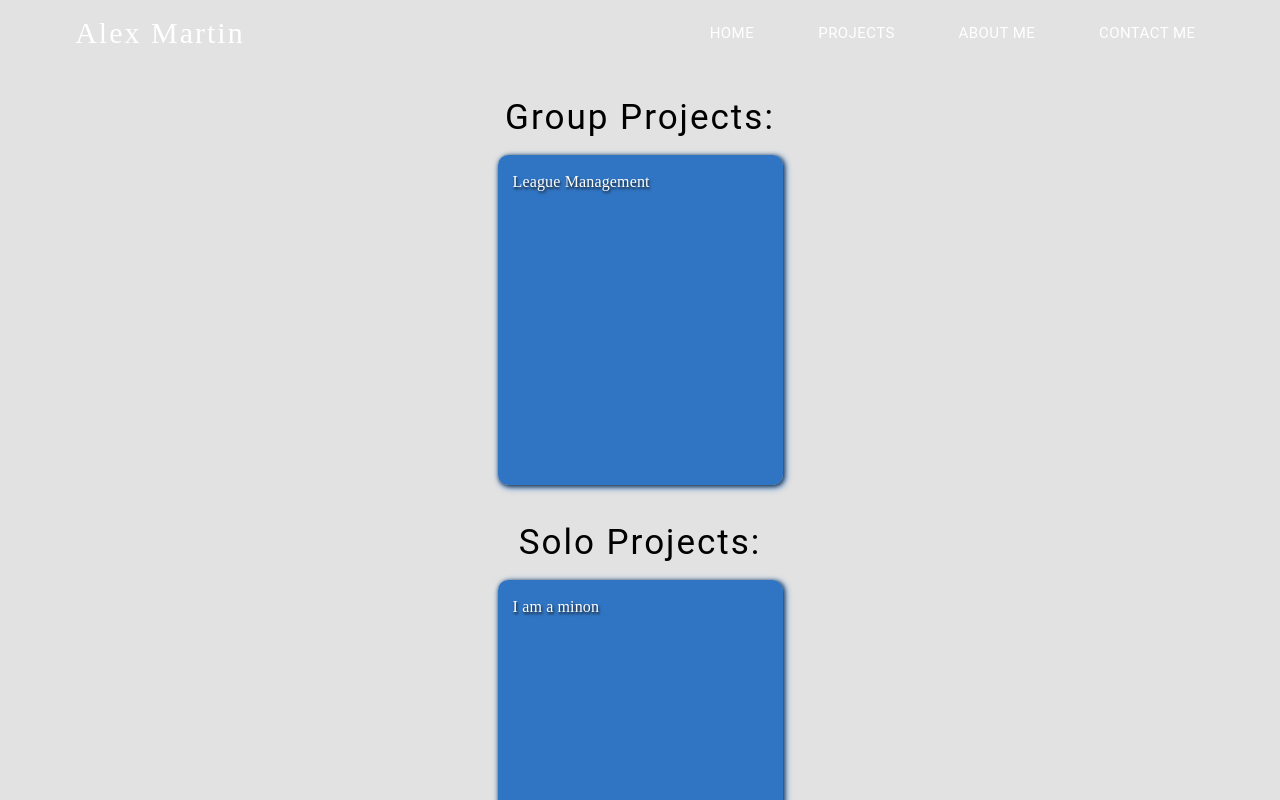
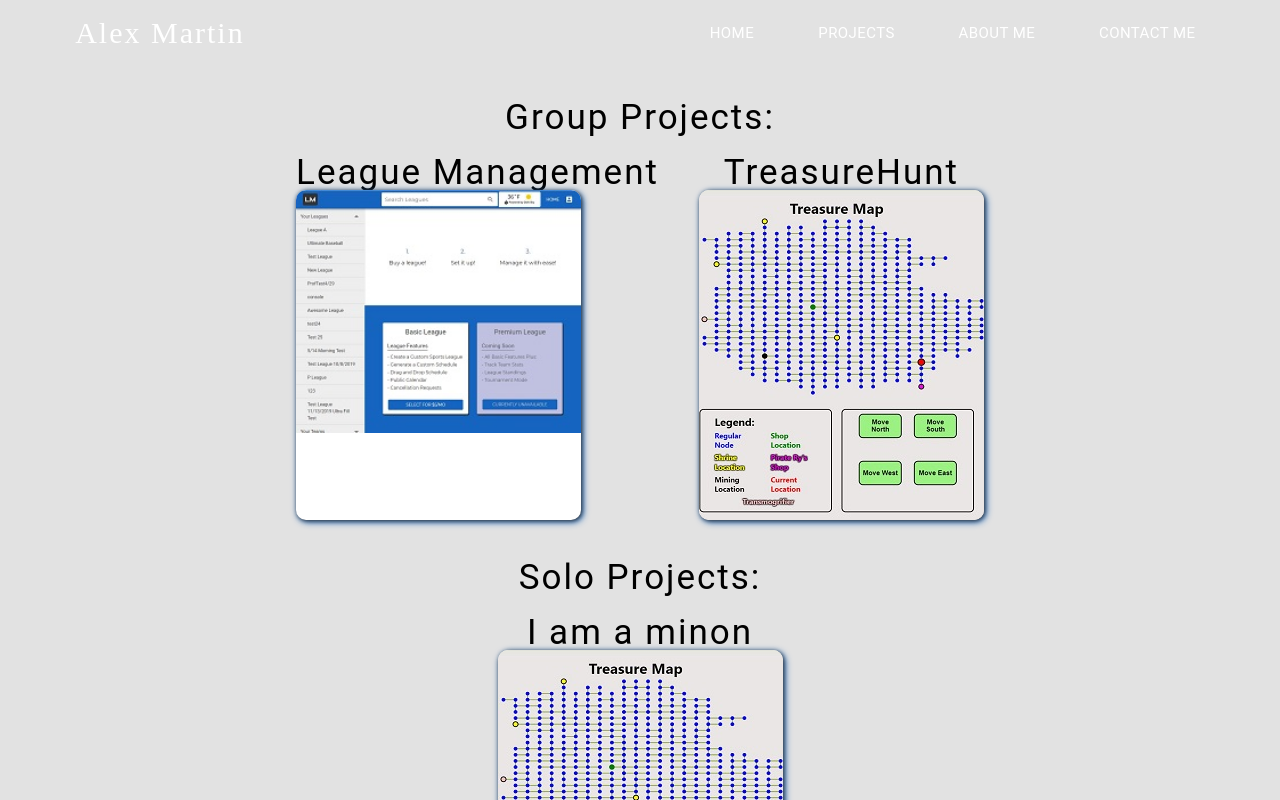
Before and after one commit to atonymartin20/Portfolio, a React (Create React App) app: page /projects in a window 1280 px wide. Shown: the top 800 px of the page. Built offline with nearby package versions, Linux system fonts and the light colour scheme; grey boxes are pictures that could not be loaded; a web font is replaced by a local one.

Commit message:
Pictures on cards almost working properly

```diff
--- a/src/Components/Projects/projectCard.js
+++ b/src/Components/Projects/projectCard.js
@@ -18,7 +18,7 @@ const styles = theme => ({
         justifyContent: 'center',
         boxShadow: '1px 1px 4px #333, 2px 2px 7px #1565c0',
         minHeight: '330px',
-        backgroundColor: '#1565c0dd',
+        // backgroundColor: '#1565c0dd',
         padding: 0,
         margin: 0,
         height: 'auto',
@@ -78,6 +78,11 @@ const styles = theme => ({
         borderBottom: '1px solid #999',
         fontSize: '1rem'
     },
+    media: {
+        height: 0,
+        paddingTop: '56.25%', // 16:9,
+        marginTop: '30'
+    },
     record: {
         display: 'flex',
         backgroundColor: 'white',
@@ -98,6 +103,7 @@ class ProjectCard extends React.Component {
         name: this.props.name,
         id: this.props.id,
         picture: this.props.picture,
+        text: this.props.text,
         isFlipped: false,
     };
 
@@ -125,25 +131,21 @@ class ProjectCard extends React.Component {
 
     render() {
         const { classes } = this.props;
-        const { name, picture, text } = this.state;
-        console.log(this.state.name, this.state.picture, this.props.picture, this.props.text, this.props.name)
+        const { name, picture } = this.state;
         return (
             <div>
+                <h1>{name}</h1>
                 <ReactCardFlip
                     isFlipped={this.state.isFlipped}
                     flipDirection="horizontal"
                 >
-                    {/* Card only flips when EditIcon is clicked. */}
                     <Card className={classes.cardFront} key="front" onClick={this.ClickHandler}>
-                        <CardMedia
-                            // className={classes.media}
-                            image='/images/TreasureHunt.jpg'
-                            title="Paella dish" />
-                        <CardContent className={classes.container}>
-                            <Typography className={classes.title}>
+                        <img src={picture} width='100%' height='100%' />
+                        {/* <CardContent className={classes.container}> */}
+                            {/* <Typography className={classes.title}>
                                 {name}
-                            </Typography>
-                        </CardContent>
+                            </Typography> */}
+                        {/* </CardContent> */}
                     </Card>
 
                     <Card className={classes.cardBack} key="back">
--- a/src/Components/Projects/projectCardList.js
+++ b/src/Components/Projects/projectCardList.js
@@ -5,7 +5,6 @@ import { withStyles } from '@material-ui/core/styles';
 
 // images
 import LeagueManagementIMG from './images/LeagueManagement.jpg';
-import test from '/'
 import TreasureHuntIMG from './images/TreasureHunt.jpg';
 
 const styles = theme => ({
@@ -13,16 +12,17 @@ const styles = theme => ({
         height: 'auto',
         padding: '20px',
         width: '95%',
-    }
+    },
 });
 
 class ProjectCardList extends React.Component {
     state = {
         groupProjects: [
-            { id: 1, name: 'League Management', picture: './images/TreasureHunt.jpg', text: '...' }
+            { id: 1, name: 'League Management', picture: require('./images/LeagueManagement.jpg') },
+            { id: 2, name: 'TreasureHunt', picture: require('./images/TreasureHunt.jpg')}
         ],
         soloProjects: [
-            { name: 'I am a minon', picture: './images/TreasureHunt.jpg', text: '...' }
+            { id: 1, name: 'I am a minon', picture: require('./images/TreasureHunt.jpg') }
         ]
     };
 
@@ -31,9 +31,9 @@ class ProjectCardList extends React.Component {
         if (projectType === 'solo') {
             return (
                 <div className={classes.content}>
-                    <Grid container spacing={16}> {/* fix spacing prop */}
+                    <Grid container spacing={5}>
                         <Grid item xs={12}>
-                            <Grid container justify="center" spacing={24}>{/* fix spacing prop */}
+                            <Grid container justify="center" spacing={5}>
                                 {this.state.soloProjects.map(project => (
                                     <Grid key={project.id} item>
                                         <ProjectCard
@@ -54,14 +54,16 @@ class ProjectCardList extends React.Component {
         else if (projectType === 'group') {
             return (
                 <div className={classes.content}>
-                    <Grid container spacing={16}>
+                    <Grid container spacing={5}>
                         <Grid item xs={12}>
-                            <Grid container justify="center" spacing={24}>
+                            <Grid container justify="center" spacing={5}>
                                 {this.state.groupProjects.map(project => (
                                     <Grid key={project.id} item>
                                         <ProjectCard
                                             id={project.id}
                                             name={project.name}
+                                            picture={project.picture}
+                                            text={project.text}
                                         />
                                     </Grid>
                                 ))}
```
Also changed, not shown: src/Components/Projects/images/LeagueManagement.jpg, src/Components/Projects/images/TreasureHunt.jpg.
